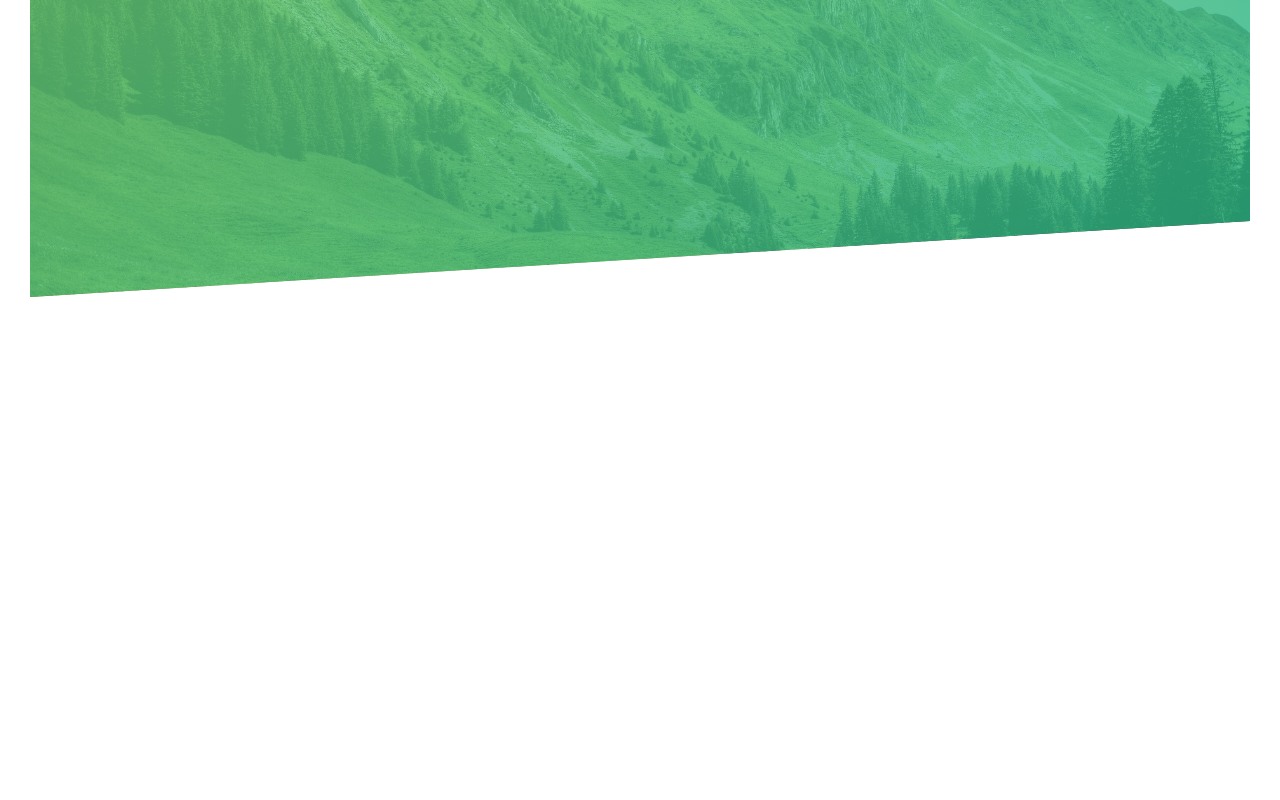
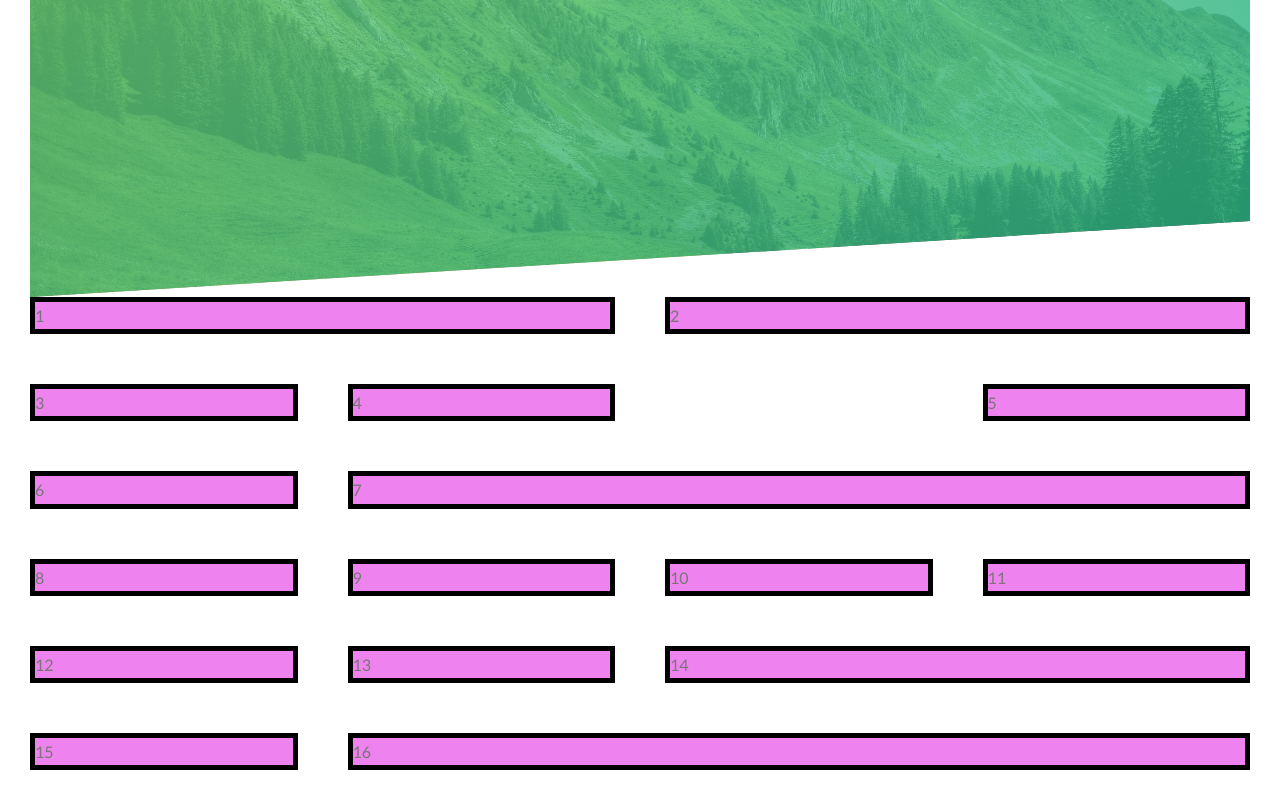
Before and after one commit to exece/MountainTours, a plain HTML site: page index.html in a window 1280 px wide. Shown: the part 493-1293 px from the top of the page. Before the commit the page ends 820 px from the top, so only its background shows below. Drawn offline with Linux system fonts and the light colour scheme.

Commit message:
Created Grid Layout

```diff
--- a/index.html
+++ b/index.html
@@ -1,14 +1,17 @@
 <!DOCTYPE html>
 <html lang="en">
   <head>
-        <meta charset="UTF-8">
-        <meta name="viewport" content="width=device-width, initial-scale=1.0">
+    <meta charset="UTF-8" />
+    <meta name="viewport" content="width=device-width, initial-scale=1.0" />
 
-        <link href="https://fonts.googleapis.com/css?family=Lato:100,300,400,700,900" rel="stylesheet">
-        <link rel="stylesheet" href="css/icon-font.css">
-        <link rel="stylesheet" href="css/main.css">
+    <link
+      href="https://fonts.googleapis.com/css?family=Lato:100,300,400,700,900"
+      rel="stylesheet"
+    />
+    <link rel="stylesheet" href="css/icon-font.css" />
+    <link rel="stylesheet" href="css/main.css" />
 
-        <link rel="shortcut icon" type="image/png" href="img/logo-mountain.png">
+    <link rel="shortcut icon" type="image/png" href="img/logo-mountain.png" />
 
     <title>Natours | Exciting tours for adventurous people</title>
   </head>
@@ -25,7 +28,24 @@
 
         <a href="#" class="btn btn--white btn--animated">Discover our Tours</a>
       </div>
-
     </header>
+    <div class="grid-container">
+      <div class="grid-item item-1">1</div>
+      <div class="grid-item item-2">2</div>
+      <div class="grid-item item-3">3</div>
+      <div class="grid-item item-4">4</div>
+      <div class="grid-item item-5">5</div>
+      <div class="grid-item item-6">6</div>
+      <div class="grid-item item-7">7</div>
+      <div class="grid-item item-8">8</div>
+      <div class="grid-item item-9">9</div>
+      <div class="grid-item item-10">10</div>
+      <div class="grid-item item-11">11</div>
+      <div class="grid-item item-12">12</div>
+      <div class="grid-item item-13">13</div>
+      <div class="grid-item item-14">14</div>
+      <div class="grid-item item-15">15</div>
+      <div class="grid-item item-16">16</div>
+    </div>
   </body>
 </html>
--- /dev/null
+++ b/sass/layout/_grid.scss
@@ -0,0 +1,91 @@
+.grid-container {
+  display: grid;
+  grid-gap: 50px;
+  grid-template-rows: repeat(6, 1fr);
+  grid-template-columns: repeat(4, 1fr);
+
+  & > * {
+    border: 5px solid black;
+    background-color: violet;
+  }
+}
+
+.item-1 {
+  grid-column: 1 / 3;
+  grid-row: 1;
+}
+
+.item-2 {
+  grid-column: 3/ 5;
+  grid-row: 1;
+}
+
+.item-3 {
+  grid-column: 1 / 2;
+  grid-row: 2;
+}
+
+.item-4 {
+  grid-column: 2 / 3;
+  grid-row: 2;
+}
+
+.item-5 {
+  grid-column: 4 / 5;
+  grid-row: 2;
+}
+
+.item-6 {
+  grid-column: 1 / 2;
+  grid-row: 3;
+}
+
+.item-7 {
+  grid-column: 2 / -1;
+  grid-row: 3;
+}
+
+.item-8 {
+  grid-column: 1 / 2;
+  grid-row: 4;
+}
+
+.item-9 {
+  grid-column: 2 / 3;
+  grid-row: 4;
+}
+
+.item-10 {
+  grid-column: 3 / 4;
+  grid-row: 4;
+}
+
+.item-11 {
+  grid-column: 4 / 5;
+  grid-row: 4;
+}
+
+.item-12 {
+  grid-column: 1 / 2;
+  grid-row: 5;
+}
+
+.item-13 {
+  grid-column: 2 / 3;
+  grid-row: 5;
+}
+
+.item-14 {
+  grid-column: 3 / -1;
+  grid-row: 5;
+}
+
+.item-15 {
+  grid-column: 1 / 2;
+  grid-row: 6;
+}
+
+.item-16 {
+  grid-column: 2 / -1;
+  grid-row: 6;
+}
--- a/sass/main.scss
+++ b/sass/main.scss
@@ -1,6 +1,6 @@
-@import "abstracts/functions";
-@import "abstracts/mixins";
-@import "abstracts/variables";
+@import "abstract/functions";
+@import "abstract/mixins";
+@import "abstract/variables";
 
 @import "base/animations";
 @import "base/base";
@@ -8,6 +8,7 @@
 @import "base/utilities";
 
 @import "layout/header";
+@import "layout/grid";
 
 @import "components/button";
 
```
Also changed, not shown: css/main.css, 1 other file. Lines whose indentation alone changed are shown as unchanged.
